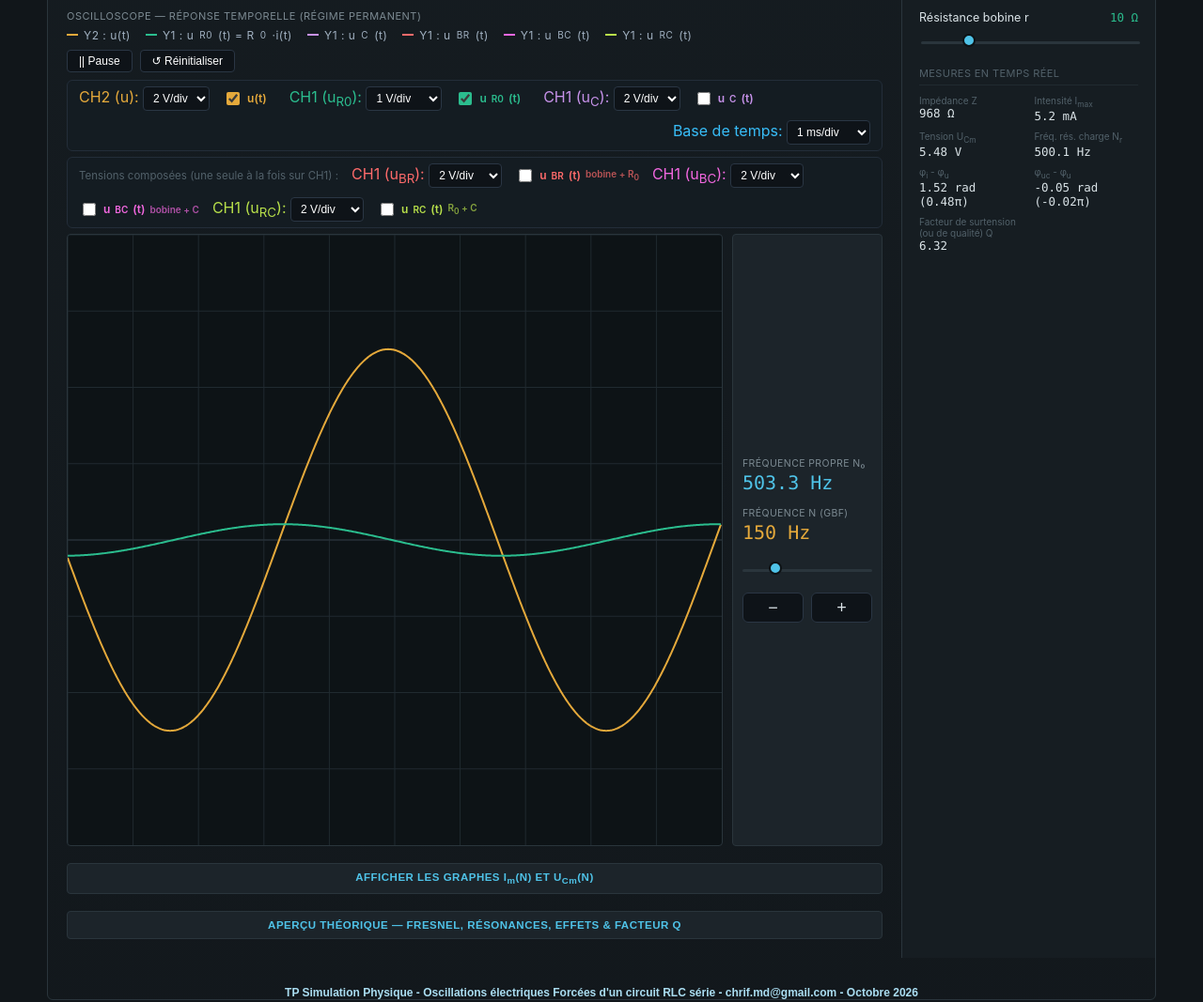
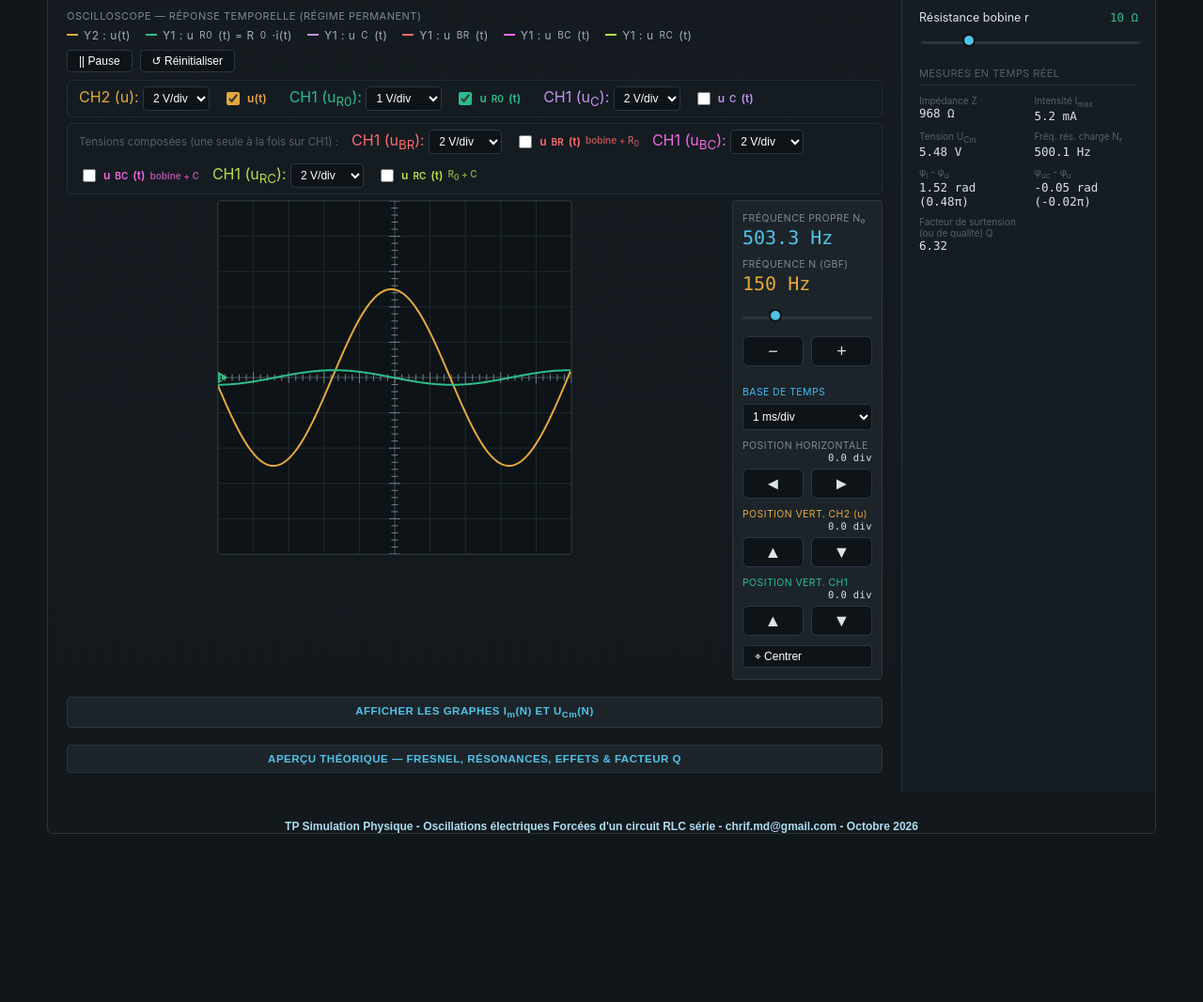
Before and after one commit to chrifmd/sys_electriques, a plain HTML site: page sys_electriques/oscillations_forcees.html in a window 1280 px wide. Shown: the part 590-1657 px from the top of the page at 94% size. After the commit the page ends 1496 px from the top, so only its background shows below. Drawn offline with Linux system fonts and the light colour scheme.

Commit message:
Add files via upload

```diff
--- a/sys_electriques/oscillations_forcees.html
+++ b/sys_electriques/oscillations_forcees.html
@@ -238,6 +238,12 @@
     background: #0e1318; border: 1px solid #2a3644; border-radius: 6px; cursor: pointer; }
   .scope-side .mini-steps button:hover { border-color: var(--accent); }
   .scope-side .mini-steps button:active { background: #232d39; }
+  .scope-side { gap: 10px; }
+  .scope-side .side-sep { border-top: 1px solid var(--line-soft); }
+  .scope-side .side-block { display: flex; flex-direction: column; gap: 4px; }
+  .scope-side .side-block select { background:#0e1318; color:#fff; border:1px solid #2a3644; border-radius:4px; padding:5px 6px; font-size:12px; width:100%; }
+  .scope-side .posval { float: right; font-family: var(--font-mono); color: var(--text); }
+  .scope-side .btn-reset { width: 100%; }
   canvas { display: block; width: 100%; border: 1px solid var(--line); border-radius: var(--radius); background: #0d1316; cursor: crosshair; }
 
   .montage-row { display: flex; gap: 12px; align-items: stretch; }
@@ -323,6 +329,7 @@
 
   /* ===== Optimisation mobile ===== */
   html { -webkit-text-size-adjust: 100%; }
+  #scopeCanvas { width: min(10cm, 100%); aspect-ratio: 1 / 1; height: auto; margin: 0 auto; }
   #scopeCanvas, #bodeCanvas { touch-action: pan-y; -webkit-touch-callout: none; user-select: none; -webkit-user-select: none; }
   #tooltip { max-width: 72vw; }
   .slider-line { display: block; }
@@ -374,10 +381,9 @@
     .saved-item { flex-wrap: wrap; font-size: 10.5px; }
     .saved-item button { min-height: 32px; padding: 4px 10px; }
 
-    #scopeCanvas { height: 260px; }
     .scope-row { flex-direction: column; }
     .scope-side { flex: none; display: grid; grid-template-columns: 1fr 1fr; gap: 8px 12px; padding: 10px 12px; }
-    .scope-side .mini-slider, .scope-side .mini-steps { grid-column: 1 / -1; }
+    .scope-side .mini-slider, .scope-side .mini-steps, .scope-side .side-sep, .scope-side .btn-reset { grid-column: 1 / -1; }
     .scope-side .mini-steps button { height: 40px; }
     .scope-side input[type=range] { margin: 12px 0 8px; }
     #bodeCanvas { height: 230px; }
@@ -510,6 +516,7 @@
               <option value="0.5">0.5 V/div</option>
               <option value="1" selected>1 V/div</option>
               <option value="2">2 V/div</option>
+              <option value="5">5 V/div</option>
             </select>
           </div>
           <label class="toolbar-check ch2"><input type="checkbox" id="showChan2Check" checked> u<sub>R0</sub>(t)</label>
@@ -524,15 +531,6 @@
           </div>
           <label class="toolbar-check ch3"><input type="checkbox" id="showChan3Check"> u<sub>C</sub>(t)</label>
 
-          <div class="control-group" style="margin-left: auto;">
-            <label style="color:var(--time-color)">Base de temps:</label>
-            <select id="hSensSelect">
-              <option value="0.0005">0.5 ms/div</option>
-              <option value="0.001" selected>1 ms/div</option>
-              <option value="0.002">2 ms/div</option>
-              <option value="0.005">5 ms/div</option>
-            </select>
-          </div>
         </div>
 
         <div class="oscillo-toolbar">
@@ -568,6 +566,43 @@
               <button type="button" id="fMiniDown" aria-label="Diminuer N">−</button>
               <button type="button" id="fMiniUp" aria-label="Augmenter N">+</button>
             </div>
+
+            <div class="side-sep"></div>
+            <div class="side-block">
+              <div class="lbl" style="color:var(--time-color)">BASE DE TEMPS</div>
+              <select id="hSensSelect">
+                <option value="0.0005">0.5 ms/div</option>
+                <option value="0.001" selected>1 ms/div</option>
+                <option value="0.002">2 ms/div</option>
+                <option value="0.005">5 ms/div</option>
+              </select>
+            </div>
+
+            <div class="side-block">
+              <div class="lbl">POSITION HORIZONTALE <span class="posval" id="posXVal">0.0 div</span></div>
+              <div class="mini-steps">
+                <button type="button" id="posXLeft" aria-label="Décaler vers la gauche" title="Décaler les courbes vers la gauche">◄</button>
+                <button type="button" id="posXRight" aria-label="Décaler vers la droite" title="Décaler les courbes vers la droite">►</button>
+              </div>
+            </div>
+
+            <div class="side-block">
+              <div class="lbl" style="color:var(--in-color)">POSITION VERT. CH2 (u) <span class="posval" id="posY1Val">0.0 div</span></div>
+              <div class="mini-steps">
+                <button type="button" id="posY1Up" aria-label="CH2 vers le haut">▲</button>
+                <button type="button" id="posY1Down" aria-label="CH2 vers le bas">▼</button>
+              </div>
+            </div>
+
+            <div class="side-block">
+              <div class="lbl" style="color:var(--out-color)">POSITION VERT. CH1 <span class="posval" id="posY2Val">0.0 div</span></div>
+              <div class="mini-steps">
+                <button type="button" id="posY2Up" aria-label="CH1 vers le haut">▲</button>
+                <button type="button" id="posY2Down" aria-label="CH1 vers le bas">▼</button>
+              </div>
+            </div>
+
+            <button type="button" id="posResetBtn" class="btn-reset" title="Recentrer les courbes">⌖ Centrer</button>
           </div>
         </div>
       </div>
@@ -798,6 +833,7 @@
 
   // Mouse Tracking
   let mouseScope = { x: -1, y: -1, active: false };
+  let posX = 0, posY1 = 0, posY2 = 0;   // positions (en divisions) : horizontale, CH2 (u), CH1
   let originFrac = null;   // 2e curseur (origine t′ fixée au clic), en fraction de la largeur de l'écran
   let mouseBode = { x: -1, y: -1, active: false };
 
@@ -1046,11 +1082,23 @@
 
     // Grille
     sCtx.strokeStyle = "#202a30"; sCtx.lineWidth = 1;
-    for (let x = 0; x < w; x += w / 10) { sCtx.beginPath(); sCtx.moveTo(x, 0); sCtx.lineTo(x, h); sCtx.stroke(); }
-    for (let y = 0; y < h; y += h / 8) { sCtx.beginPath(); sCtx.moveTo(0, y); sCtx.lineTo(w, y); sCtx.stroke(); }
-
-    sCtx.strokeStyle = "#2a353c";
+    for (let i = 0; i <= 10; i++) { const x = i * w / 10; sCtx.beginPath(); sCtx.moveTo(x, 0); sCtx.lineTo(x, h); sCtx.stroke(); }
+    for (let i = 0; i <= 10; i++) { const y = i * h / 10; sCtx.beginPath(); sCtx.moveTo(0, y); sCtx.lineTo(w, y); sCtx.stroke(); }
+
+    // Axes centraux
+    sCtx.strokeStyle = "#3a4a54";
     sCtx.beginPath(); sCtx.moveTo(0, h/2); sCtx.lineTo(w, h/2); sCtx.stroke();
+    sCtx.beginPath(); sCtx.moveTo(w/2, 0); sCtx.lineTo(w/2, h); sCtx.stroke();
+
+    // Sous-divisions : 5 graduations par division (2 mm) sur les deux axes centraux
+    sCtx.strokeStyle = "#6f818c"; sCtx.lineWidth = 1; sCtx.beginPath();
+    for (let i = 0; i <= 50; i++) {
+      const len = (i % 5 === 0) ? 6 : 3.5;
+      const x = i * w / 50, y = i * h / 50;
+      sCtx.moveTo(x, h/2 - len); sCtx.lineTo(x, h/2 + len);
+      sCtx.moveTo(w/2 - len, y); sCtx.lineTo(w/2 + len, y);
+    }
+    sCtx.stroke();
 
     const hSens = parseFloat(document.getElementById('hSensSelect').value);
     const tSpan = 10 * hSens;
@@ -1067,14 +1115,15 @@
     const ch = activeY1();
     const chSens = ch ? parseFloat(ch.selEl.value) : 1;
     const chV = t => ph[ch.key].amp * Math.sin(2 * Math.PI * N * t + ph[ch.key].ph);
-    const yOf = (v, sens) => h / 2 - (v / sens) * (h / 8);
+    const yOf = (v, sens, off) => h / 2 - (v / sens + (off || 0)) * (h / 10);
+    const tShift = posX * hSens;     // décalage horizontal : un décalage vers la droite montre des instants plus anciens
 
     // u(t)
     if (show1) {
       sCtx.strokeStyle = "#e5a93b"; sCtx.lineWidth = 2; sCtx.beginPath();
       for (let px = 0; px < w; px++) {
-        const t = time + (px / w) * tSpan;
-        const py = yOf(Um * Math.sin(2 * Math.PI * N * t), v1Sens);
+        const t = time + (px / w) * tSpan - tShift;
+        const py = yOf(Um * Math.sin(2 * Math.PI * N * t), v1Sens, posY1);
         if (px === 0) sCtx.moveTo(px, py); else sCtx.lineTo(px, py);
       }
       sCtx.stroke();
@@ -1084,11 +1133,20 @@
     if (ch) {
       sCtx.strokeStyle = ch.color; sCtx.lineWidth = ch.lw; sCtx.beginPath();
       for (let px = 0; px < w; px++) {
-        const py = yOf(chV(time + (px / w) * tSpan), chSens);
+        const py = yOf(chV(time + (px / w) * tSpan - tShift), chSens, posY2);
         if (px === 0) sCtx.moveTo(px, py); else sCtx.lineTo(px, py);
       }
       sCtx.stroke();
     }
+
+    // Repères de niveau 0 V de chaque voie (triangle sur le bord gauche)
+    const marker = (y, color, txt) => {
+      sCtx.fillStyle = color;
+      sCtx.beginPath(); sCtx.moveTo(0, y - 6); sCtx.lineTo(10, y); sCtx.lineTo(0, y + 6); sCtx.closePath(); sCtx.fill();
+      sCtx.fillStyle = "#0d1316"; sCtx.font = "bold 8px sans-serif"; sCtx.fillText(txt, 1, y + 3);
+    };
+    if (show1) marker(yOf(0, v1Sens, posY1), "#e5a93b", "2");
+    if (ch) marker(yOf(0, chSens, posY2), ch.color, "1");
 
     // 2e curseur : origine des temps t′ définie au clic
     if (originFrac !== null) {
@@ -1111,17 +1169,17 @@
       sCtx.setLineDash([]);
 
       const tRel = (mx / w) * tSpan;
-      const tAbs = time + tRel;
+      const tAbs = time + tRel - tShift;
       const eVal = Um * Math.sin(2 * Math.PI * N * tAbs);
 
       let html = `<strong>t :</strong> ${(tRel * 1000).toFixed(2)} ms<br/>`;
       if (show1) {
-        sCtx.fillStyle = "#e5a93b"; sCtx.beginPath(); sCtx.arc(mx, yOf(eVal, v1Sens), 4, 0, Math.PI * 2); sCtx.fill();
+        sCtx.fillStyle = "#e5a93b"; sCtx.beginPath(); sCtx.arc(mx, yOf(eVal, v1Sens, posY1), 4, 0, Math.PI * 2); sCtx.fill();
         html += `<span style="color:var(--in-color)">u(t) : ${eVal.toFixed(2)} V</span><br/>`;
       }
       if (ch) {
         const v = chV(tAbs);
-        sCtx.fillStyle = ch.color; sCtx.beginPath(); sCtx.arc(mx, yOf(v, chSens), 4, 0, Math.PI * 2); sCtx.fill();
+        sCtx.fillStyle = ch.color; sCtx.beginPath(); sCtx.arc(mx, yOf(v, chSens, posY2), 4, 0, Math.PI * 2); sCtx.fill();
         html += `<span style="color:${ch.color}">${ch.lab}(t) : ${v.toFixed(2)} V</span><br/>`;
       }
       html += `<span style="color:var(--text-dim)">──────────</span><br/>`;
@@ -1386,6 +1444,24 @@
       drawBode(N0, R0 + r);
     }
   });
+
+  // Positions horizontale / verticale (pas de 0,5 div, limite ±5 div)
+  const POS_STEP = 0.5, POS_MAX = 5;
+  const clampPos = v => Math.max(-POS_MAX, Math.min(POS_MAX, Math.round(v * 2) / 2));
+  function refreshPos() {
+    document.getElementById('posXVal').textContent = posX.toFixed(1) + ' div';
+    document.getElementById('posY1Val').textContent = posY1.toFixed(1) + ' div';
+    document.getElementById('posY2Val').textContent = posY2.toFixed(1) + ' div';
+    if (!isRunning) drawScope();
+  }
+  const bindPos = (id, fn) => document.getElementById(id).addEventListener('click', () => { fn(); refreshPos(); });
+  bindPos('posXLeft',  () => { posX = clampPos(posX - POS_STEP); });
+  bindPos('posXRight', () => { posX = clampPos(posX + POS_STEP); });
+  bindPos('posY1Up',   () => { posY1 = clampPos(posY1 + POS_STEP); });
+  bindPos('posY1Down', () => { posY1 = clampPos(posY1 - POS_STEP); });
+  bindPos('posY2Up',   () => { posY2 = clampPos(posY2 + POS_STEP); });
+  bindPos('posY2Down', () => { posY2 = clampPos(posY2 - POS_STEP); });
+  bindPos('posResetBtn', () => { posX = posY1 = posY2 = 0; });
 
   document.getElementById('resetBtn').addEventListener('click', () => {
     time = 0;
```
